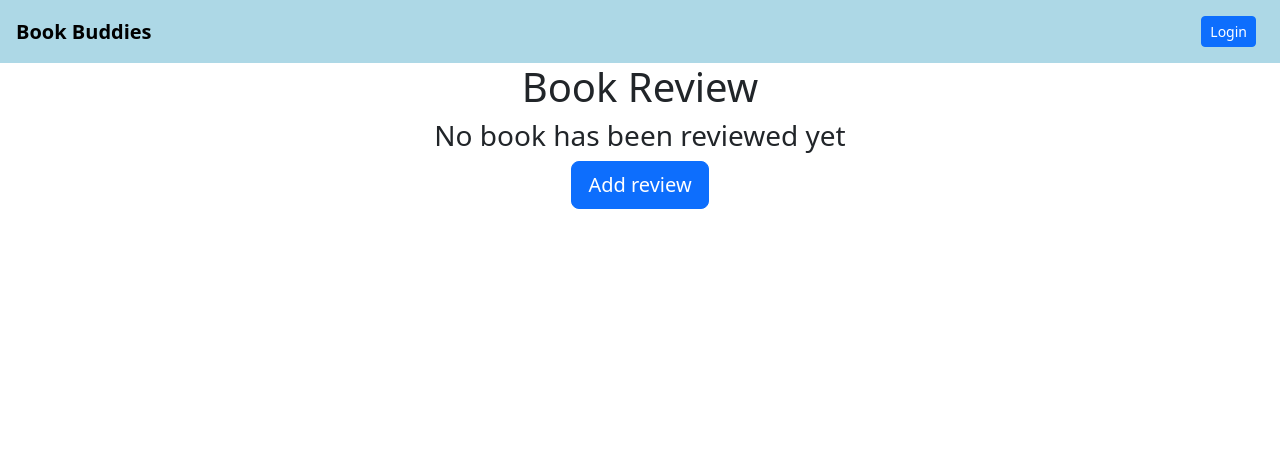
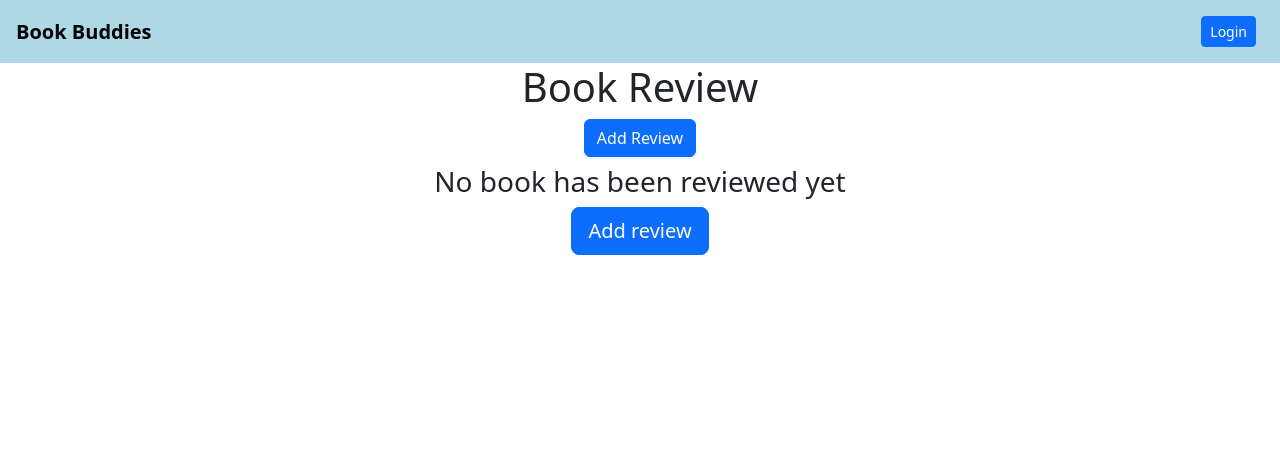
Before and after one commit to PBP-E14/book-buddies, a Django app: page /review/show_review/ in a window 1280 px wide. Shown: the top 454 px of the page. Run offline with Django 4.2, Linux system fonts and the light colour scheme; data that the repository does not hold is empty; parts of the project's set-up code (start-up, migrations or seed data) failed here and were passed over.

Commit message:
add modal, fix card, add review using ajax

```diff
--- a/book_buddies/settings.py
+++ b/book_buddies/settings.py
@@ -127,7 +127,7 @@ STATIC_URL = "static/"
 STATIC_ROOT = os.path.join(BASE_DIR, "staticfiles")
 # Help serve static files during development
 if DEBUG:
-    STATICFILES_DIRS = [os.path.join(BASE_DIR, "users/static"), os.path.join(BASE_DIR, "forum/static")]
+    STATICFILES_DIRS = [os.path.join(BASE_DIR, "users/static")]
 # Default primary key field type
 # https://docs.djangoproject.com/en/4.2/ref/settings/#default-auto-field
 
--- a/review/templates/show_review.html
+++ b/review/templates/show_review.html
@@ -30,12 +30,52 @@
         margin-left: 2.5%;
         padding: 2.5%;
     }
+
+    #ajaxbutton {
+        transition: .2s all;
+    }
+
+    #ajaxbutton:hover {
+        font-weight: bold;
+        border-radius: 5px;
+    }
     </style>
 </head>
 <body>
+    <div class="modal fade" id="exampleModal" tabindex="-1" aria-labelledby="exampleModalLabel" aria-hidden="true">
+        <div class="modal-dialog modal-dialog-centered">
+            <div class="modal-content">
+                <div class="modal-header">
+                    <h1 class="modal-title fs-5" id="exampleModalLabel">Book Review</h1>
+                    <button type="button" class="btn-close" data-bs-dismiss="modal" aria-label="Close"></button>
+                </div>
+                <div class="modal-body">
+                    <form id="form" onsubmit="return false;">
+                        {% csrf_token %}
+                        <div class="mb-3">
+                            <label for="title" class="col-form-label">Title:</label>
+                            <input type="title" class="form-control" id="title" name="title"></input>
+                        </div>
+                        <div class="mb-3">
+                            <label for="review" class="col-form-label">Review:</label>
+                            <textarea class="form-control" id="review" name="review"></textarea>
+                        </div>
+                    </form>
+                </div>
+                <div class="modal-footer">
+                    <button type="button" class="btn btn-secondary" data-bs-dismiss="modal">Close</button>
+                    <button type="button" class="btn btn-primary" id="button_add" data-bs-dismiss="modal">Add Review</button>
+                </div>
+            </div>
+        </div>
+    </div>
+
     <h1 class ="text-center">Book Review</h1>
+    <div class = "text-center mb-2">
+        <button id="ajaxbutton" type="button" class="btn btn-primary" data-bs-toggle="modal" data-bs-target="#exampleModal">Add Review</button>
+    </div>
     <div class = "container">
-        <div class = "row g-3">
+        <div class="row g-3">
             {% if reviews|length > 0 %}
                 {% for review in reviews %}
                 <div class="col-12 col-md-6 col-lg-4 mx-auto">
@@ -46,25 +86,67 @@
                     </div>
                 </div>
                 {% endfor %}
+            {% else %}
+            <div class="text-center">
+                <h3>No book has been reviewed yet</h3>
                 <a href="{% url 'create_review' %}">
                     <button type="button" class="btn btn-primary btn-lg">Add review</button>
                 </a>
-            {% else %}
-                <div class="text-center">
-                    <h3>No book has been reviewed yet</h3>
-                    <a href="{% url 'create_review' %}">
-                        <button type="button" class="btn btn-primary btn-lg">Add review</button>
-                    </a>
-                </div>
+            </div>
             {% endif %}
         </div>
     </div>
 </body>
 
 <script>
+    // fungsi refresh masih belum bisa
     async function getReviews() {
-        return fetch("{% url 'get_review_json' %}").then((res) => res.json())
+        return fetch("{% url 'get_review_json' %}").then((res) => res.json());
     }
+
+    async function refreshReviews() {
+        const reviewsContainer = document.getElementById("review_list");
+        reviewsContainer.innerHTML = ''; // Mengosongkan konten sebelum menambahkan yang baru
+
+        const reviews = await getReviews();
+
+        reviews.forEach((review) => {
+            const cardDiv = document.createElement("div");
+            cardDiv.className = "card text-center";
+
+            const cardTitle = document.createElement("h5");
+            cardTitle.className = "card-title";
+            cardTitle.textContent = review.fields.title;
+
+            const cardSubtitle = document.createElement("h6");
+            cardSubtitle.className = "card-subtitle mb-2 text-muted";
+            cardSubtitle.textContent = `${review.fields.date}, created by ${review.fields.user}`;
+
+            const cardText = document.createElement("p");
+            cardText.className = "card-text";
+            cardText.textContent = review.fields.review;
+
+            // Menyusun elemen-elemen HTML
+            cardDiv.appendChild(cardTitle);
+            cardDiv.appendChild(cardSubtitle);
+            cardDiv.appendChild(cardText);
+            reviewsContainer.appendChild(cardDiv);
+        });
+    }
+
+    refreshReviews();
+
+    function addReview() {
+        fetch("{% url 'add_review_ajax' %}", {
+            method: "POST",
+            body: new FormData(document.querySelector('#form'))
+        })
+        document.getElementById("form").reset()
+        return false
+    }
+    document.getElementById("button_add").onclick = addReview
+
 </script>
 
+
 {% endblock %}
```
